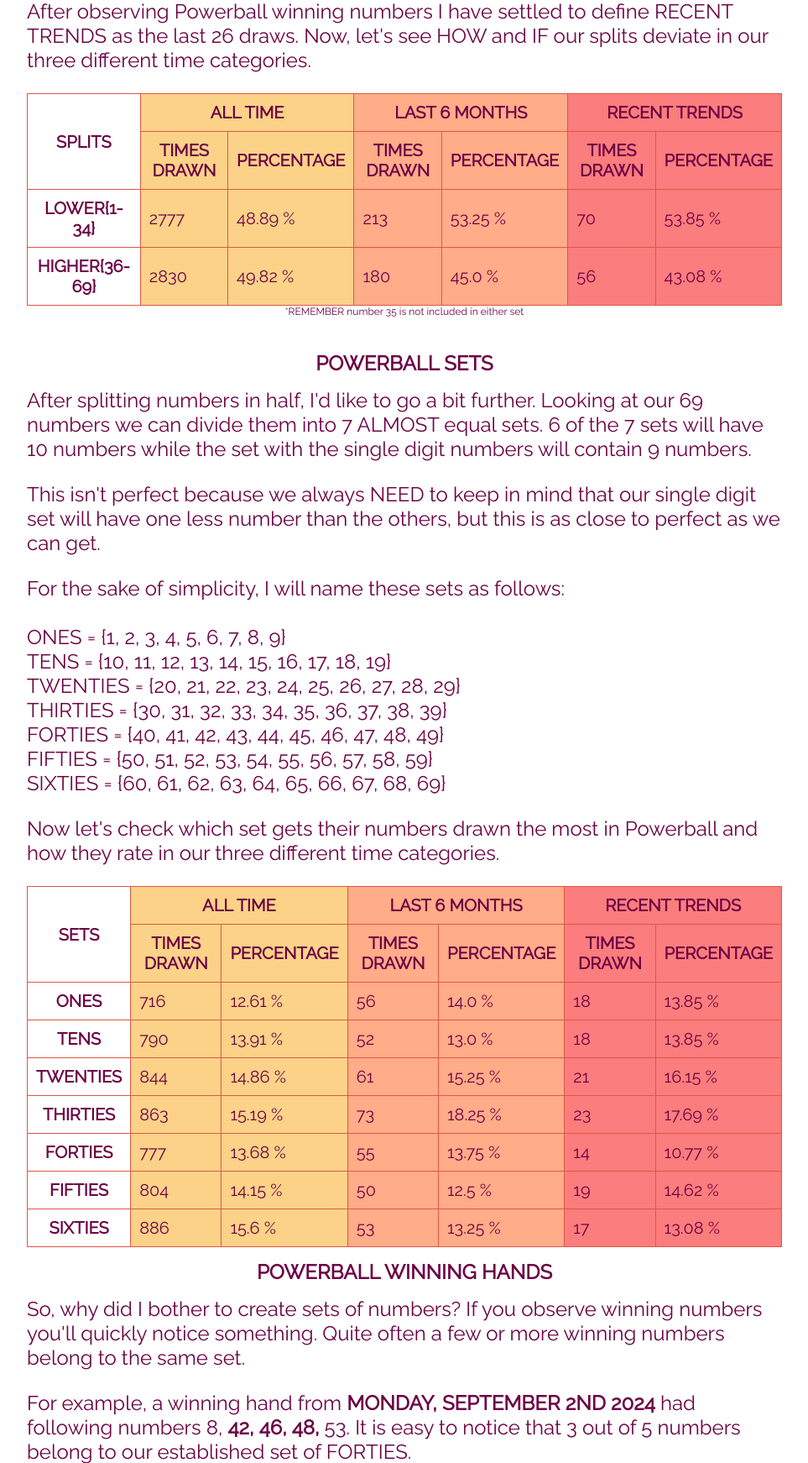
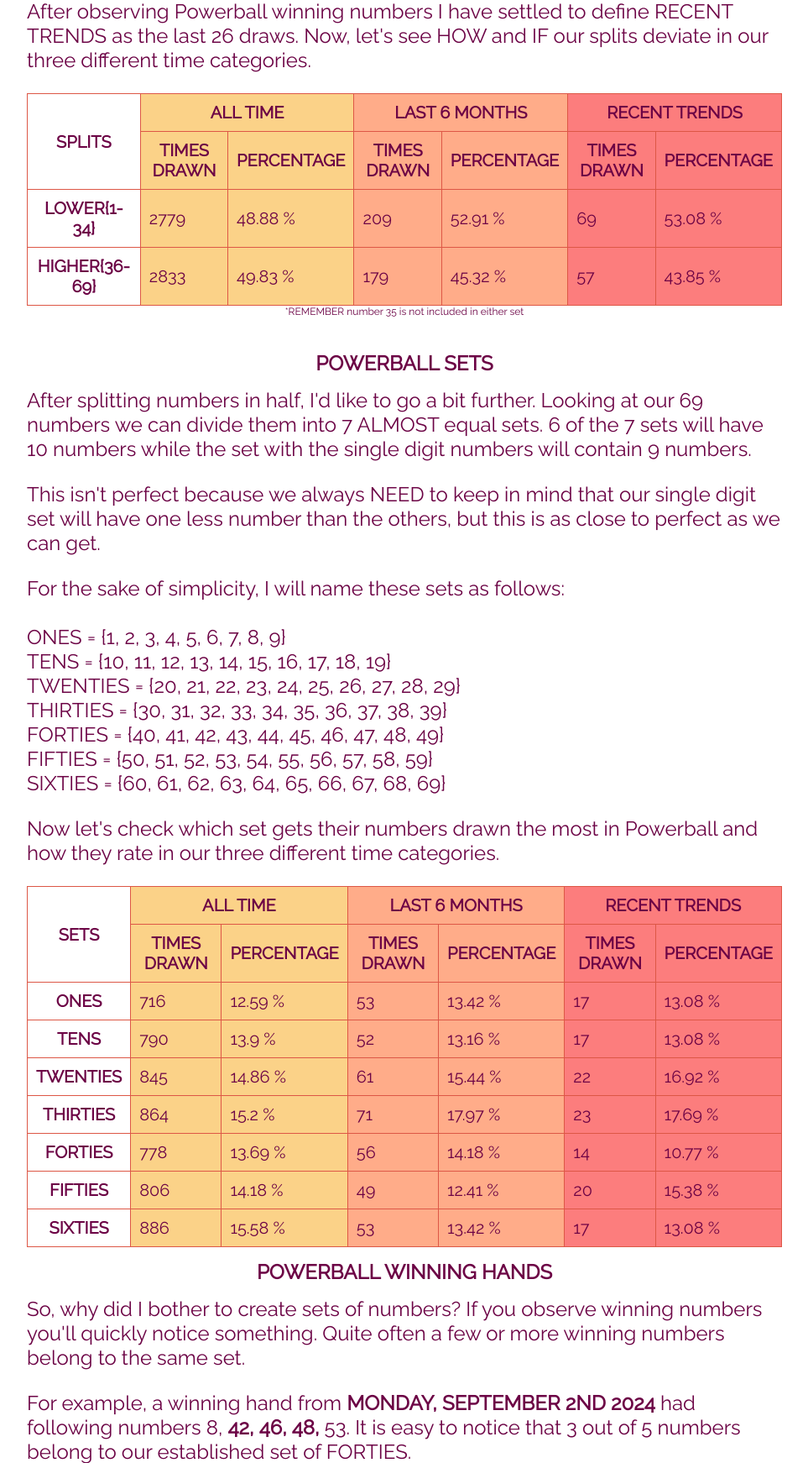
Before and after one commit to sasadjukic/powerball, a Flask app: page /winning_hands_white in a window 1280 px wide. Shown: the part 763-2505 px from the top of the page at 84% size, without its empty margins (158-1121 px from the left). Run offline with Flask 3, Linux system fonts and the light colour scheme.

Commit message:
jan 5 update

```diff
--- a/application/data/matrix_data.py
+++ b/application/data/matrix_data.py
@@ -485,23 +485,23 @@ m_data = {
     ],
     24: [
          [
+            ['01/04/2025','26, 32, 43, 54, 56'],
             ['12/09/2024','35, 37, 40, 45, 51'],
             ['05/25/2024','6, 33, 35, 36, 64'],
             ['10/18/2023','1, 4, 13, 35, 58'],
-            ['07/19/2023','7, 10, 11, 13, 24'],
-            ['05/29/2023','21, 33, 35, 62, 64']
+            ['07/19/2023','7, 10, 11, 13, 24']
          ],
          [
             4, 3, 7, 2, 7, 5, 4, 4, 1, 6,
             5, 2, 4, 5, 1, 5, 3, 1, 1, 5,
-            4, 6, 3, 3, 5, 1, 6, 3, 3, 1,
-            2, 1, 10, 1, 6, 7, 4, 3, 5, 5,
-            3, 4, 5, 3, 2, 2, 4, 6, 0, 4,
-            3, 3, 2, 4, 4, 5, 5, 7, 1, 1,
+            4, 6, 3, 3, 5, 2, 6, 3, 3, 1,
+            2, 2, 10, 1, 6, 7, 4, 3, 5, 5,
+            3, 4, 6, 3, 2, 2, 4, 6, 0, 4,
+            3, 3, 2, 5, 4, 6, 5, 7, 1, 1,
             3, 4, 5, 4, 4, 1, 1, 6, 5
           ],
          [
-            7, 29, 9, 4, 1, 1, 0
+            7, 30, 9, 4, 1, 1, 0
         ]
     ],
     25: [
--- a/application/data/powerball.csv
+++ b/application/data/powerball.csv
@@ -1135,3 +1135,4 @@ Draw Date,Winning Numbers,Red Ball,Multiplier
 12/28/2024,6 31 51 54 55,12,2
 12/30/2024,9 19 33 38 39,1,3
 01/01/2025,6 12 28 35 66,26,3
+01/04/2025,26 32 43 54 56,24,2
--- a/application/main/routes.py
+++ b/application/main/routes.py
@@ -137,20 +137,20 @@ def search():
 @powerball.route('/winning_hands_white', methods=['POST', 'GET'])
 def winning_hands_white():
     splits = {
-              'all-time': [2777, 2830, 5680],
-              'six-months': [213, 180, 400],
-              'recent-trends': [70, 56, 130]
+              'all-time': [2779, 2833, 5685],
+              'six-months': [209, 179, 395],
+              'recent-trends': [69, 57, 130]
             }
 
     sets = {
-            'all-time' : [716, 790, 844, 863, 777, 804, 886, 5680],
-            'six-months' : [56, 52, 61, 73, 55, 50, 53, 400],
-            'recent-trends' : [18, 18, 21, 23, 14, 19, 17, 130]
+            'all-time' : [716, 790, 845, 864, 778, 806, 886, 5685],
+            'six-months' : [53, 52, 61, 71, 56, 49, 53, 395],
+            'recent-trends' : [17, 17, 22, 23, 14, 20, 17, 130]
     }
 
     winning_hands = {
-                     'singles': [185, 13, 3], 'pairs': [585, 40, 13],
-                     'two_pairs': [215, 15, 3], 'three_of_set': [125, 11, 6],
+                     'singles': [185, 13, 2], 'pairs': [586, 40, 14],
+                     'two_pairs': [215, 14, 3], 'three_of_set': [125, 11, 6],
                      'full_house': [16, 1, 1], 'poker': [10, 0, 0], 'flush': [0, 0, 0]
                      }
     total_winning_hands = sum(values[0] for values in winning_hands.values())
@@ -158,7 +158,7 @@ def winning_hands_white():
     total_winning_hands_recent = sum(values[2] for values in winning_hands.values())
 
     pair_count = {1: [72, 2, 0], 10: [73, 9, 5], 20: [102, 9, 3], 30: [96, 7, 1],
-                  40: [65, 4, 1], 50: [83, 3, 2], 60: [94, 6, 1]}
+                  40: [65, 4, 1], 50: [84, 3, 3], 60: [94, 6, 1]}
     total_pairs = sum(values[0] for values in pair_count.values())
     total_pairs_6 = sum(values[1] for values in pair_count.values())
     total_pairs_recent = sum(values[2] for values in pair_count.values())
@@ -179,14 +179,14 @@ def winning_hands_white():
 @powerball.route('/winning_hands_red', methods=['POST', 'GET'])
 def winning_hands_red():
     splits = {
-              'all-time': [565, 571, 1136],
-              'six-months': [33, 47, 80],
+              'all-time': [565, 572, 1137],
+              'six-months': [32, 47, 79],
               'recent-trends': [14, 12, 26]
             }
 
     sets = {
-            'all-time' : [402, 416, 318, 1136],
-            'six-months' : [23, 28, 29, 80],
+            'all-time' : [402, 416, 319, 1137],
+            'six-months' : [22, 28, 29, 79],
             'recent-trends' : [10, 8, 8, 26]
            }
 
@@ -197,32 +197,32 @@ def winning_hands_red():
 
 @powerball.route('/trends', methods=['POST', 'GET'])
 def trends():
-    white_numbers_6 = [9, 7, 4, 4, 6, 6, 4, 4, 12, 3,
+    white_numbers_6 = [9, 6, 4, 4, 5, 6, 4, 4, 11, 3,
                        7, 10, 6, 3, 6, 4, 4, 5, 4, 3,
                        10, 6, 6, 7, 6, 5, 9, 3, 6, 7,
-                       12, 6, 13, 6, 7, 1, 8, 5, 8, 7,
-                       2, 4, 8, 6, 11, 6, 4, 5, 2, 4,
-                       4, 6, 3, 3, 7, 3, 10, 7, 3, 5,
+                       12, 6, 12, 6, 7, 1, 8, 5, 7, 7,
+                       2, 4, 9, 6, 11, 6, 4, 5, 2, 4,
+                       4, 6, 3, 4, 5, 4, 9, 7, 3, 5,
                        5, 4, 5, 8, 2, 5, 8, 4, 7
                     ]
 
-    white_numbers_trends = [4, 0, 2, 1, 1, 5, 1, 0, 4, 0,
-                            1, 5, 3, 0, 2, 1, 3, 2, 1, 1,
-                            3, 2, 2, 3, 2, 3, 2, 2, 1, 3,
-                            3, 1, 4, 2, 4, 0, 2, 2, 2, 2,
-                            1, 1, 2, 3, 2, 1, 0, 1, 1, 2,
-                            2, 3, 1, 2, 2, 1, 3, 3, 0, 2,
+    white_numbers_trends = [4, 0, 2, 1, 1, 4, 1, 0, 4, 0,
+                            1, 5, 3, 0, 2, 1, 3, 1, 1, 1,
+                            3, 2, 2, 3, 2, 4, 2, 2, 1, 3,
+                            3, 2, 3, 2, 4, 0, 2, 2, 2, 2,
+                            1, 1, 3, 3, 2, 1, 0, 0, 1, 2,
+                            2, 3, 0, 3, 2, 2, 3, 3, 0, 2,
                             3, 2, 2, 2, 0, 2, 3, 0, 1
                     ]
 
-    red_numbers_6 = [4, 1, 4, 2, 2, 1, 3, 1, 5, 2,
+    red_numbers_6 = [4, 1, 4, 2, 2, 1, 3, 1, 4, 2,
                      1, 3, 4, 3, 3, 4, 5, 1, 2, 8,
-                     5, 7, 1, 1, 3, 4
+                     5, 6, 1, 2, 3, 4
                     ]
 
     red_numbers_trends = [3, 0, 1, 1, 1, 0, 1, 1, 2, 0,
                           0, 2, 2, 0, 0, 2, 1, 1, 0, 1,
-                          1, 1, 0, 1, 2, 2
+                          0, 1, 0, 2, 2, 2
                          ]
 
     return render_template('trends.html',
@@ -252,18 +252,18 @@ def fun_facts():
 def probabilities():
     draw = next_draw().strftime('%m-%d-%Y')
     white_numbers = [
-                     7.55, 7.51, 7.80, 5.98, 6.51, 7.87, 6.30, 6.44, 7.12, 6.54,
-                     6.98, 7.24, 5.24, 5.94, 7.09, 7.09, 7.03, 7.12, 7.53, 7.36,
-                     9.54, 6.89, 8.48, 7.09, 6.95, 6.20, 8.65, 7.44, 5.85, 7.43,
-                     6.91, 8.15, 8.23, 6.11, 6.42, 8.57, 8.08, 7.67, 8.12, 6.69,
-                     6.98, 6.81, 6.73, 7.70, 7.49, 5.91, 7.57, 6.19, 5.39, 6.96,
-                     6.45, 7.24, 8.37, 7.06, 7.12, 7.11, 7.09, 7.27, 8.15, 5.98,
-                     9.33, 8.07, 8.64, 8.18, 6.16, 7.24, 7.82, 8.26, 9.02
+                     7.05, 7.79, 7.76, 6.45, 6.38, 7.75, 6.52, 6.44, 7.20, 7.36,
+                     6.81, 7.62, 5.32, 6.30, 7.26, 7.41, 7.21, 7.09, 7.22, 7.70,
+                     9.50, 7.08, 8.52, 6.78, 6.73, 5.88, 8.84, 7.62, 6.39, 7.00,
+                     7.42, 8.62, 8.73, 5.53, 6.45, 8.21, 7.19, 7.18, 8.72, 7.04,
+                     6.48, 6.63, 7.11, 8.10, 7.50, 5.77, 8.10, 6.48, 5.27, 6.81,
+                     5.91, 6.87, 7.53, 7.29, 6.27, 7.72, 7.33, 6.76, 7.77, 6.44,
+                     9.91, 7.81, 8.38, 8.66, 6.36, 7.46, 7.48, 7.31, 8.42
                      ]
     red_numbers = [
-                   3.92, 3.38, 3.95, 5.16, 4.05, 3.59, 3.57, 3.39, 4.34, 3.54,
-                   3.66, 3.40, 3.62, 4.39, 3.08, 3.64, 3.44, 4.27, 3.62, 3.89,
-                   5.01, 3.25, 3.20, 4.53, 3.83, 4.28
+                   3.75, 3.17, 3.93, 5.02, 4.37, 3.69, 3.53, 3.61, 3.98, 3.69,
+                   3.44, 3.22, 3.87, 4.28, 3.15, 2.92, 3.35, 4.56, 3.80, 4.24,
+                   4.96, 3.64, 3.25, 4.28, 4.14, 4.16
                    ]
     return render_template('probabilities.html',
                             draw=draw,
@@ -275,13 +275,13 @@ def probabilities():
 def predictions():
     draw = next_draw().strftime('%m-%d-%Y')
     white_numbers = [
-                     [14, 25, 47, 54, 67],
-                     [7, 31, 36, 41, 59],
-                     [2, 20, 60, 61, 65],
-                     [4, 10, 11, 45, 46],
-                     [21, 29, 33, 55, 56]
+                     [11, 37, 41, 59, 68],
+                     [2, 8, 31, 36, 65],
+                     [17, 21, 47, 48, 51],
+                     [19, 26, 55, 61, 69],
+                     [1, 20, 24, 30, 42]
                      ]
-    red_numbers = [2, 10, 14, 18, 22]
+    red_numbers = [4, 10, 15, 17, 22]
     return render_template('predictions.html',
                             draw=draw,
                             white_numbers=white_numbers,
--- a/application/templates/winning_hands.html
+++ b/application/templates/winning_hands.html
@@ -266,7 +266,7 @@
                     <td class="six-months">{{ (winning_hands['pairs'][1]/total_winning_hands_6 * 100)|round(2) }} %</td>
                     <td class="recent-trends">{{ winning_hands['pairs'][2] }}</td>
                     <td class="recent-trends">{{ (winning_hands['pairs'][2]/total_winning_hands_recent * 100)|round(2) }} %</td>
-                    <td class="extra-info">12-23-2024</td>
+                    <td class="extra-info">01-04-2025</td>
                     <td class="extra-info">Twenties</td>
                 </tr>
                 <tr>
@@ -415,7 +415,7 @@
                     <td class="six-months">{{ (pair_count[50][1]/total_pairs_6 * 100)|round(2) }} %</td>
                     <td class="recent-trends">{{ pair_count[50][2] }}</td>
                     <td class="recent-trends">{{ (pair_count[50][2]/total_pairs_recent * 100)|round(2) }} %</td>
-                    <td class="extra-info">12-07-2024</td>
+                    <td class="extra-info">01-04-2025</td>
                 </tr>
                 <tr>
                     <th scope="row">Sixties</th>
```
Also changed, not shown: README.md.
